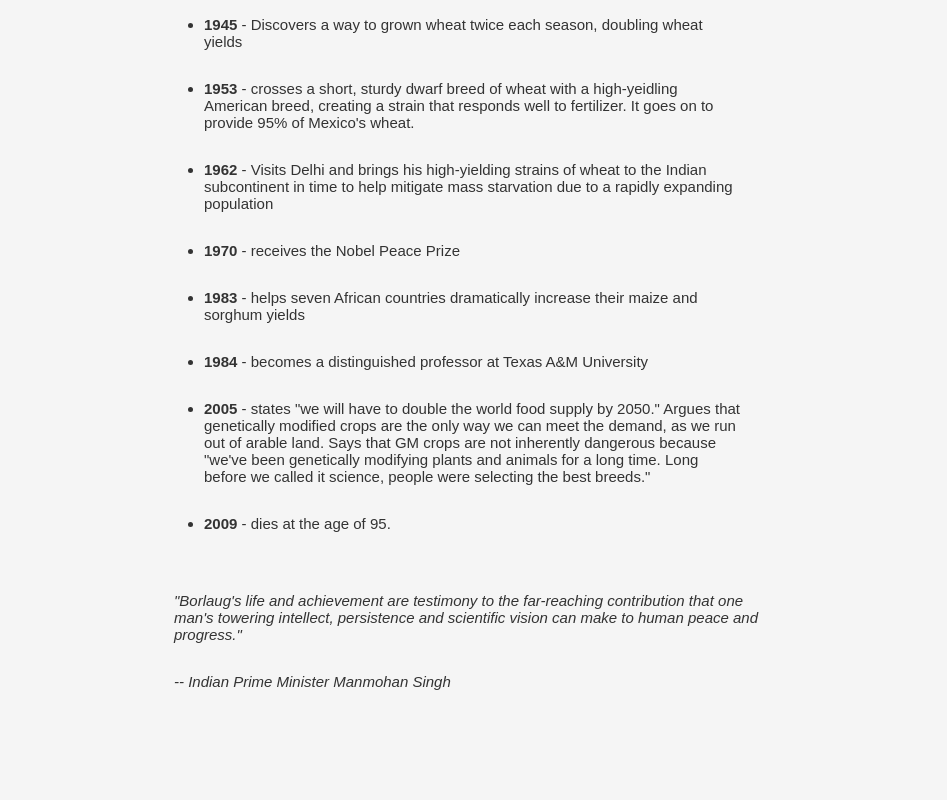
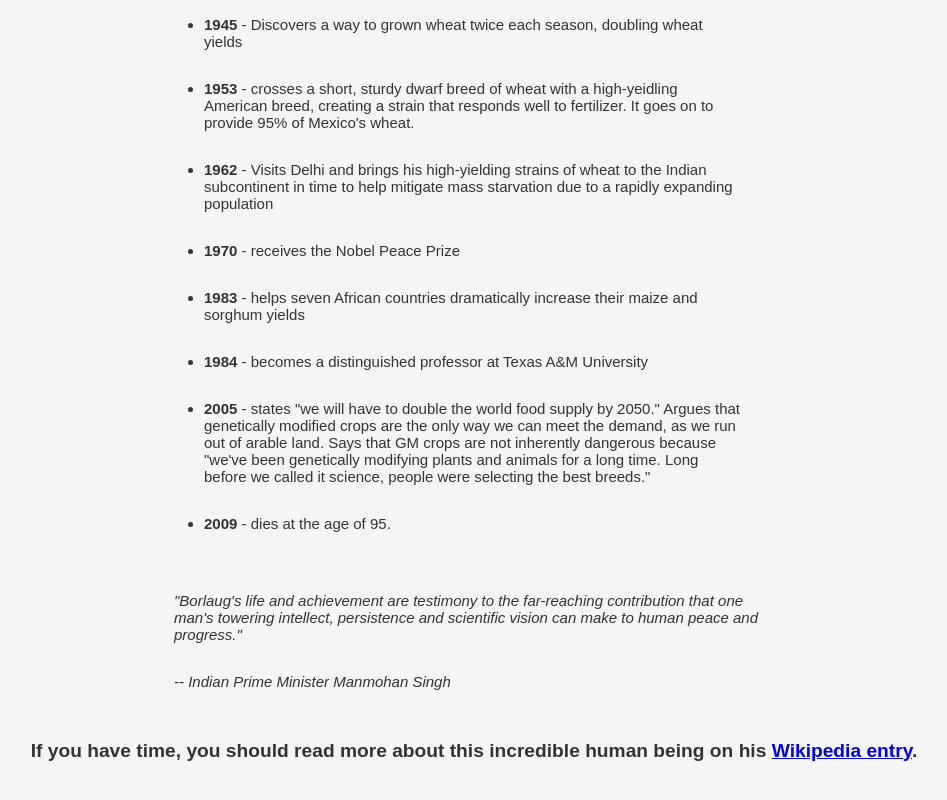
Before and after one commit to szlima/tribute-page, a plain HTML site: page index.html in a window 1280 px wide. Shown: the part 1247-2047 px from the top of the page, without its empty margins (166-1113 px from the left). Before the commit the page ends 1987 px from the top, so only its background shows below. Drawn offline with Linux system fonts and the light colour scheme.

Commit message:
Inserindo referência para informações adicionais

```diff
--- a/index.html
+++ b/index.html
@@ -42,6 +42,10 @@
                 <p>"Borlaug's life and achievement are testimony to the far-reaching contribution that one man's towering intellect, persistence and scientific vision can make to human peace and progress."</p>
                 <cite>Indian Prime Minister Manmohan Singh</cite>
             </blockquote>
+
+            <h3 class='center'>
+                If you have time, you should read more about this incredible human being on his <a id='tribute-link' href='https://en.wikipedia.org/wiki/Norman_Borlaug' target='_blank'>Wikipedia entry</a>.
+            </h3>
         </section>
     </main>
 </body>
```
